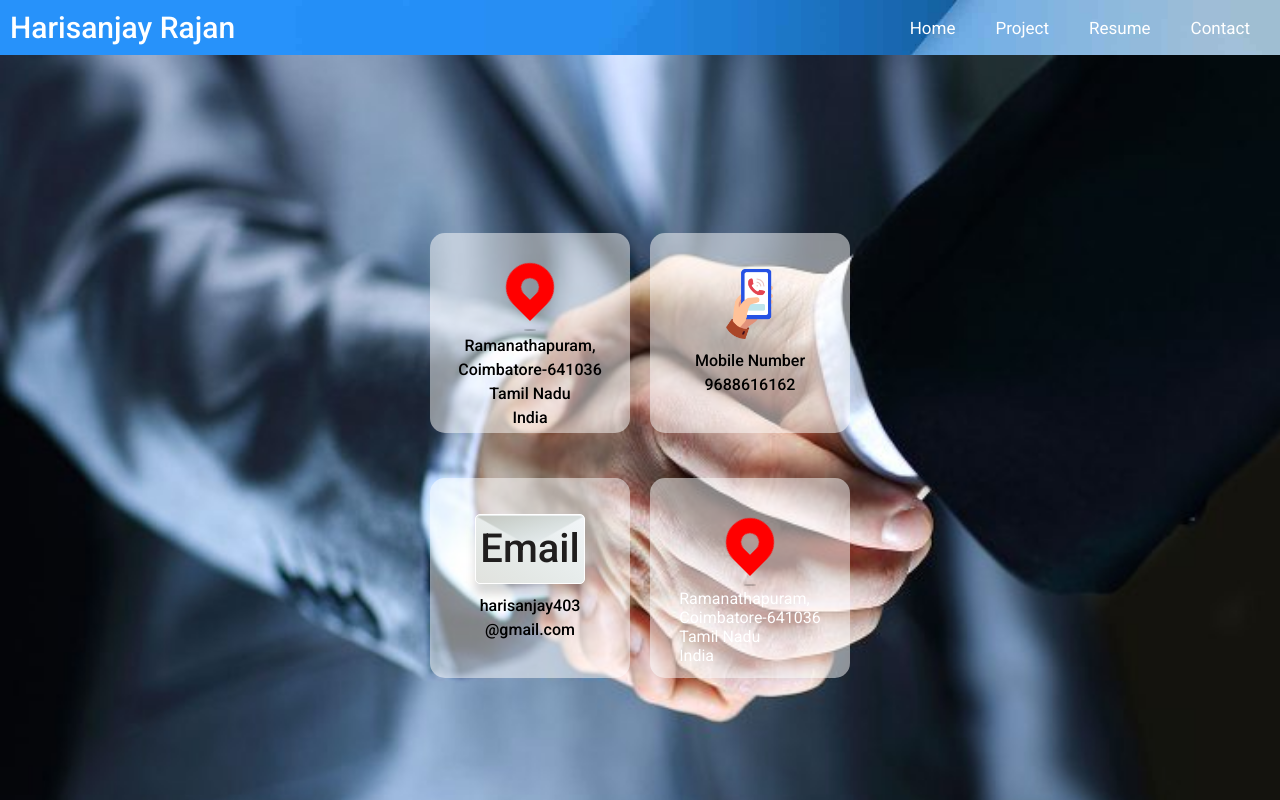
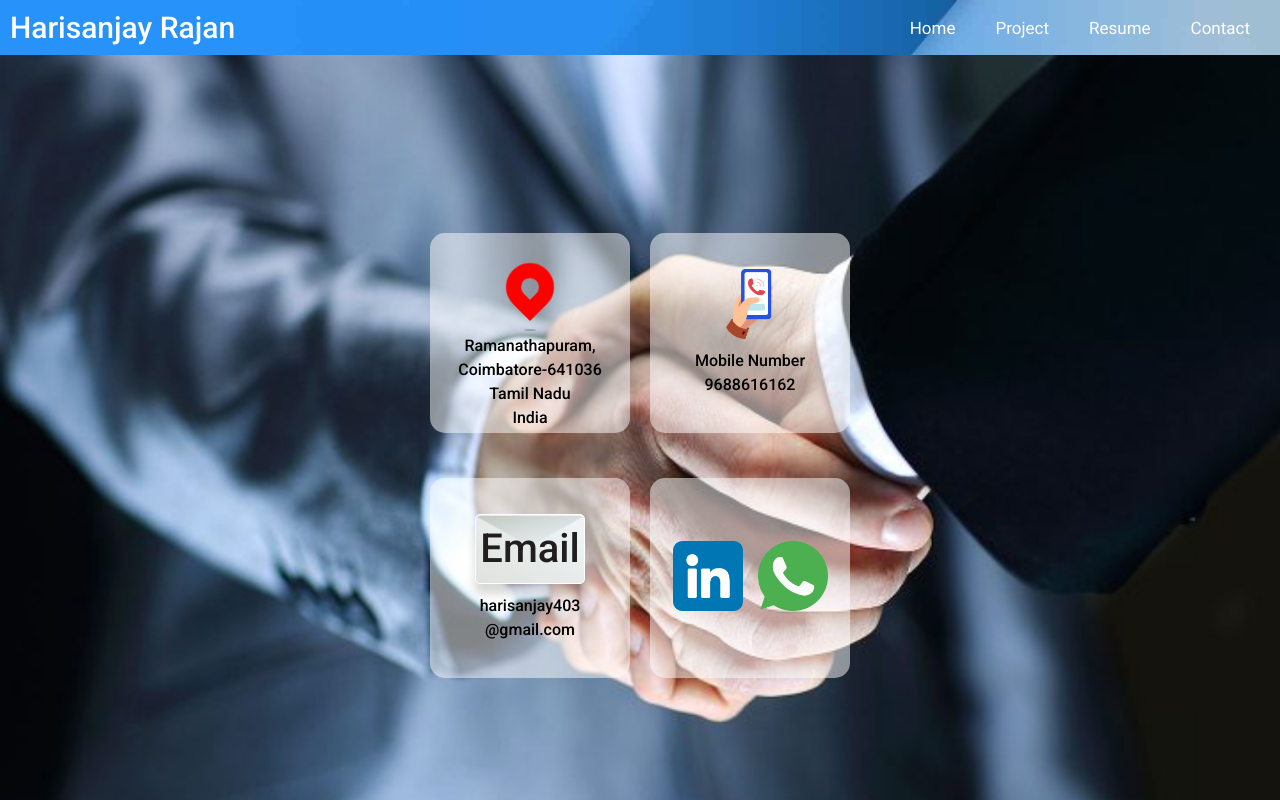
Before and after one commit to Harisanjay403/ReactPractice, a React (Vite) app in the folder portfolio/: page /contact in a window 1280 px wide. Shown: the top 800 px of the page. Built offline with nearby package versions, Linux system fonts and the light colour scheme.

Commit message:
contact page design is finished

```diff
--- a/portfolio/src/Contact.css
+++ b/portfolio/src/Contact.css
@@ -223,3 +223,19 @@
     opacity: 1;
     transition-duration: 0.3s;
   }
+
+.socialmedia{
+  display:flex;
+  justify-content: center;
+  align-items: center;
+  gap:15px;
+  flex-direction: row;
+}
+
+
+.socialmedia img{
+  height:70px;
+  width:70px;
+
+
+}
--- a/portfolio/src/Contact.jsx
+++ b/portfolio/src/Contact.jsx
@@ -1,4 +1,5 @@
 import "./Contact.css"
+import { Link } from "react-router-dom"
 
 export const Contact = () =>{
 
@@ -27,8 +28,12 @@ export const Contact = () =>{
                     </div>
 
                     <div className="socialmedia">
-                        <div class="loader"></div>
-                        <p>Ramanathapuram,<br />Coimbatore-641036 <br />Tamil Nadu <br /> India</p>
+                        <div className="linkedin">
+                        <Link to={'https://www.linkedin.com/in/harisanjay-rajan-hari62'}> <img src='./src/assets/linkedin.png' alt="" /></Link>
+                        </div>
+                        <div className="whatsapp">
+                        <Link to={'https://wa.me/9688616162'}> <img src='./src/assets/whatsapp.png' alt="" /></Link>
+                        </div>
                     </div>
 
 
```
